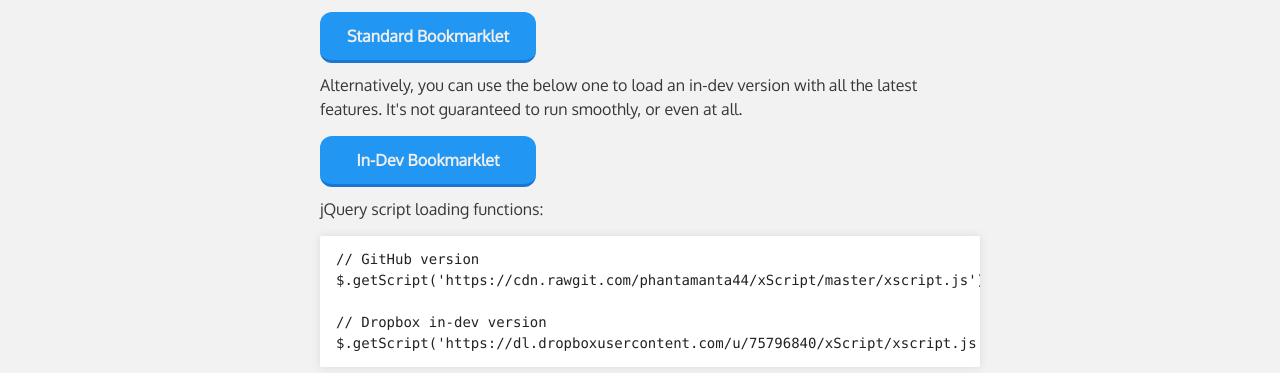
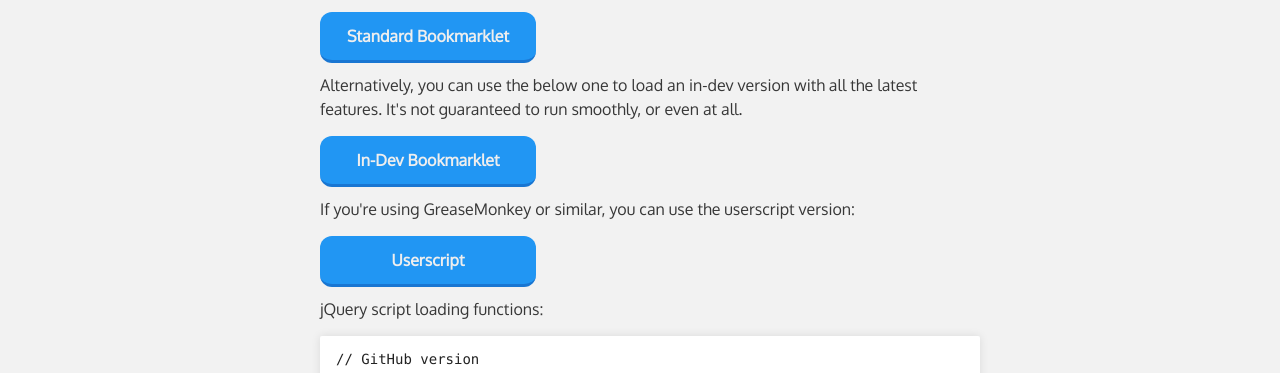
Before and after one commit to phantamanta44/xScript, a plain HTML site: page index.html in a window 1280 px wide. Shown: the part 375-748 px from the top of the page. Drawn offline with Linux system fonts and the light colour scheme; a web font is replaced by a local one.

Commit message:
Userscript

```diff
--- a/index.html
+++ b/index.html
@@ -43,6 +43,10 @@
 
 <a class="bmlet" href="javascript:$.getScript('https://dl.dropboxusercontent.com/u/75796840/xScript/xscript.js')">In-Dev Bookmarklet</a>
 
+<p>If you're using GreaseMonkey or similar, you can use the userscript version:</p>
+
+<a class="bmlet" href="https://cdn.rawgit.com/phantamanta44/xScript/master/xscript.user.js">Userscript</a>
+
 <p>jQuery script loading functions:</p>
 
 <pre><code>// GitHub version
```
